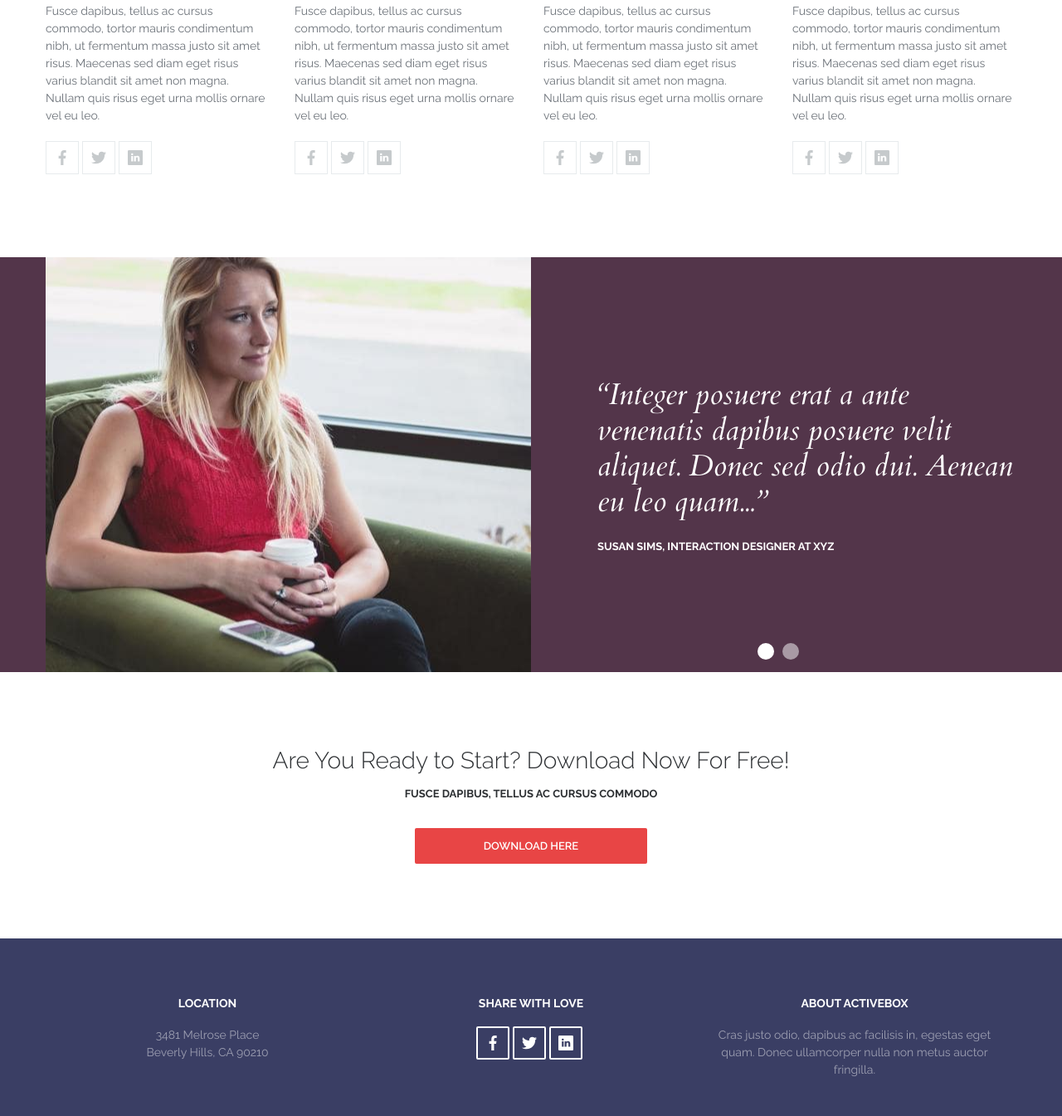
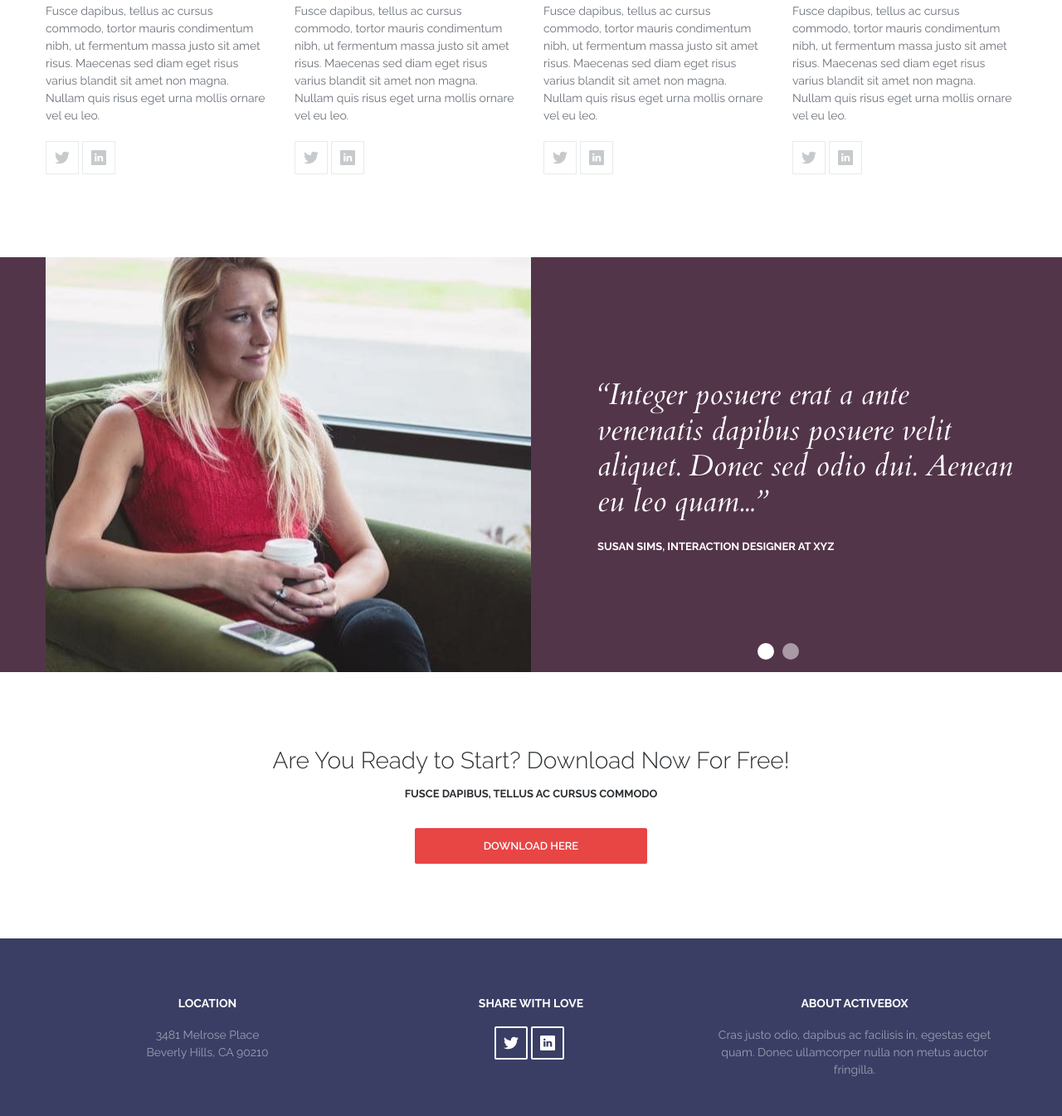
Before and after one commit to ALexUnihub/porportfolio, a plain HTML site: page example/activebox/index.html in a window 1280 px wide. Shown: the part 3275-4620 px from the top of the page at 83% size. Drawn offline with nearby package versions, Linux system fonts and the light colour scheme.

Commit message:
fixed icons

```diff
--- a/example/activebox/index.html
+++ b/example/activebox/index.html
@@ -214,10 +214,6 @@
 
                     <a class="social__item" href="#" target="_blank">
                         <svg class="social__icon">
-                            <use xlink:href="#facebook"></use>
-                        </svg>
-                    </a><a class="social__item" href="#" target="_blank">
-                        <svg class="social__icon">
                             <use xlink:href="#twitter"></use>
                         </svg>
                     </a><a class="social__item" href="#" target="_blank">
@@ -240,10 +236,6 @@
                 <div class="social">
 
                     <a class="social__item" href="#" target="_blank">
-                        <svg class="social__icon">
-                            <use xlink:href="#facebook"></use>
-                        </svg>
-                    </a><a class="social__item" href="#" target="_blank">
                         <svg class="social__icon">
                             <use xlink:href="#twitter"></use>
                         </svg>
@@ -268,10 +260,6 @@
 
                     <a class="social__item" href="#" target="_blank">
                         <svg class="social__icon">
-                            <use xlink:href="#facebook"></use>
-                        </svg>
-                    </a><a class="social__item" href="#" target="_blank">
-                        <svg class="social__icon">
                             <use xlink:href="#twitter"></use>
                         </svg>
                     </a><a class="social__item" href="#" target="_blank">
@@ -294,10 +282,6 @@
                 <div class="social">
 
                     <a class="social__item" href="#" target="_blank">
-                        <svg class="social__icon">
-                            <use xlink:href="#facebook"></use>
-                        </svg>
-                    </a><a class="social__item" href="#" target="_blank">
                         <svg class="social__icon">
                             <use xlink:href="#twitter"></use>
                         </svg>
@@ -378,10 +362,6 @@
 
                     <a class="social__item" href="#" target="_blank">
                         <svg class="social__icon">
-                            <use xlink:href="#facebook"></use>
-                        </svg>
-                    </a><a class="social__item" href="#" target="_blank">
-                        <svg class="social__icon">
                             <use xlink:href="#twitter"></use>
                         </svg>
                     </a><a class="social__item" href="#" target="_blank">
```
